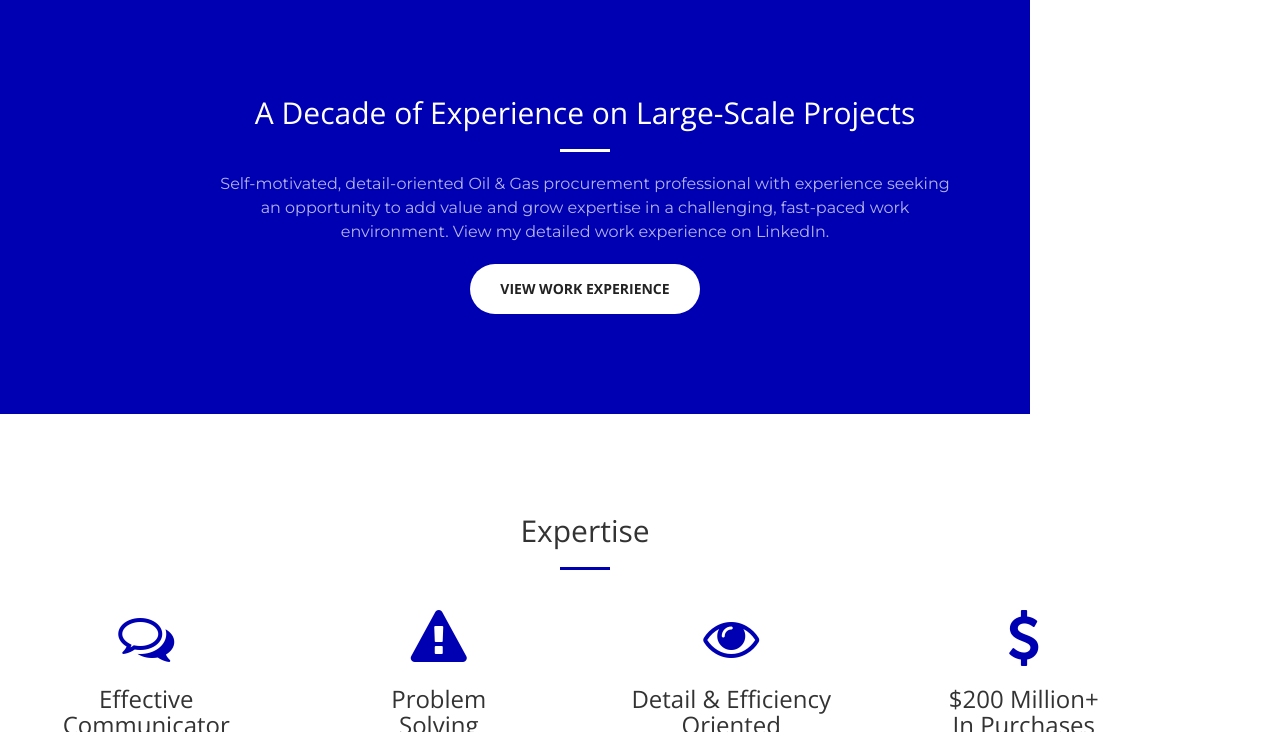
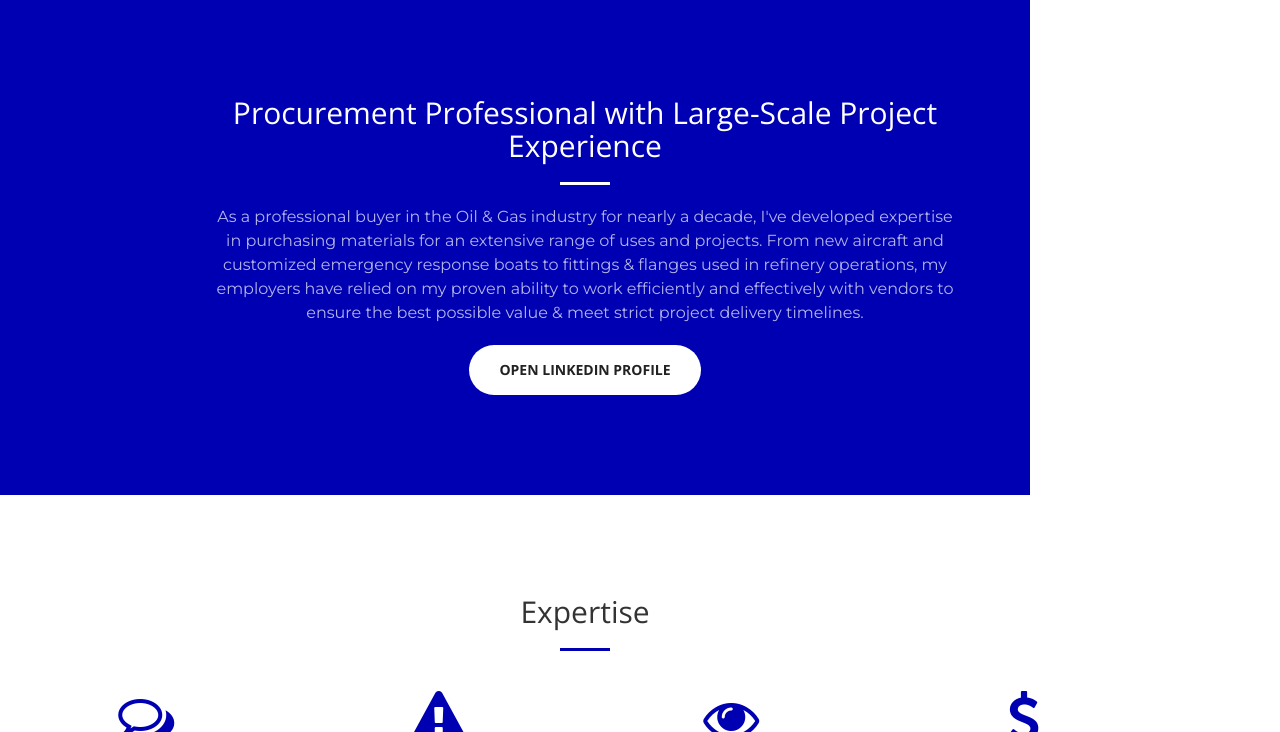
Before and after one commit to emmvalenti/emmvalenti.github.io, a Jekyll site: the page VAL_site-copy/index.html, which Jekyll copies as it is, in a window 1280 px wide and 900 px high, scrolled down 736 px, cut to the strip 168-900 px from the top of the window. Built offline with Jekyll 4.4.1, drawn with Linux system fonts in a browser that asks for light colours; nearby versions of some CDN libraries; some of the changed text lies outside the part shown.

Commit message:
update file with approved content

```diff
--- a/VAL_site-copy/index.html
+++ b/VAL_site-copy/index.html
@@ -84,10 +84,10 @@
         <div class="container">
             <div class="row">
                 <div class="col-lg-8 col-lg-offset-2 text-center">
-                    <h2 class="section-heading">A Decade of Experience on Large-Scale Projects</h2>
+                    <h2 class="section-heading">Procurement Professional with Large-Scale Project Experience </h2>
                     <hr class="light">
-                    <p class="text-faded">Self-motivated, detail-oriented Oil &amp; Gas procurement professional with experience seeking an opportunity to add value and grow expertise in a challenging, fast-paced work environment. View my detailed work experience on LinkedIn.</p>
-                    <a href="http://www.linkedin.com/in/theodore-trey-valentiner-15120565" target="_blank" class="page-scroll btn btn-default btn-xl sr-button">View Work Experience</a>
+                    <p class="text-faded">As a professional buyer in the Oil &amp; Gas industry for nearly a decade, I've developed expertise in purchasing materials for an extensive range of uses and projects. From new aircraft and customized emergency response boats to fittings &amp; flanges used in refinery operations, my employers have relied on my proven ability to work efficiently and effectively with vendors to ensure the best possible value &amp; meet strict project delivery timelines.</p>
+                    <a href="http://www.linkedin.com/in/theodore-trey-valentiner-15120565" target="_blank" class="page-scroll btn btn-default btn-xl sr-button">Open LinkedIn Profile</a>
                 </div>
             </div>
         </div>
@@ -107,29 +107,29 @@
                 <div class="col-lg-3 col-md-6 text-center">
                     <div class="service-box">
                         <i class="fa fa-4x fa-comments-o text-primary sr-icons"></i>
-                        <h3>Effective Communicator</h3>
-                        <p class="text-muted">Clear communication to expedite purchases between corporations &amp; vendors.</p>
+                        <h3>Effective Communications</h3>
+                        <p class="text-muted">Clear written &amp; verbal communications between company &amp; vendors to expedite purchase orders.</p>
                     </div>
                 </div>
                 <div class="col-lg-3 col-md-6 text-center">
                     <div class="service-box">
                         <i class="fa fa-4x fa-exclamation-triangle text-primary sr-icons"></i>
                         <h3>Problem<br>Solving</h3>
-                        <p class="text-muted">Clear communication to expedite purchases between corporations &amp; vendors.</p>
+                        <p class="text-muted">Identifying &amp; resolving any issues that put delivery timeline or vendor/company relationship at risk. </p>
                     </div>
                 </div>
                 <div class="col-lg-3 col-md-6 text-center">
                     <div class="service-box">
                         <i class="fa fa-4x fa-eye text-primary sr-icons"></i>
                         <h3>Detail &amp; Efficiency<br>Oriented</h3>
-                        <p class="text-muted">Clear communication to expedite purchases between corporations &amp; vendors.</p>
+                        <p class="text-muted">Creating new workflow processes &amp; improving existing ones for greater efficacy.</p>
                     </div>
                 </div>
                 <div class="col-lg-3 col-md-6 text-center">
                     <div class="service-box">
                         <i class="fa fa-4x fa-usd text-primary sr-icons"></i>
                         <h3>$200 Million+<br>In Purchases</h3>
-                        <p class="text-muted">Clear communication to expedite purchases between corporations &amp; vendors.</p>
+                        <p class="text-muted">Responsible for $200M+ in capital purchases, negotiated $20M+ in cost savings on my latest project.</p>
                     </div>
                 </div>
             </div>
```
